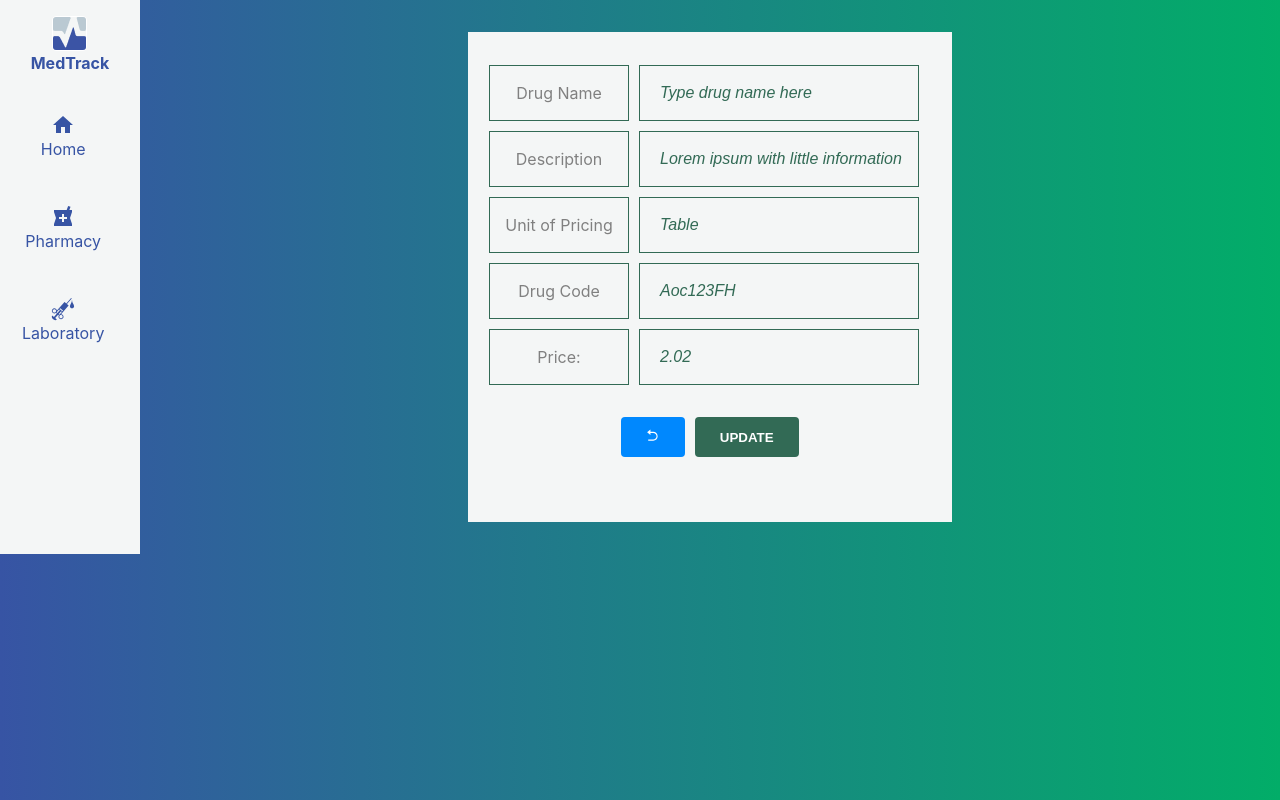
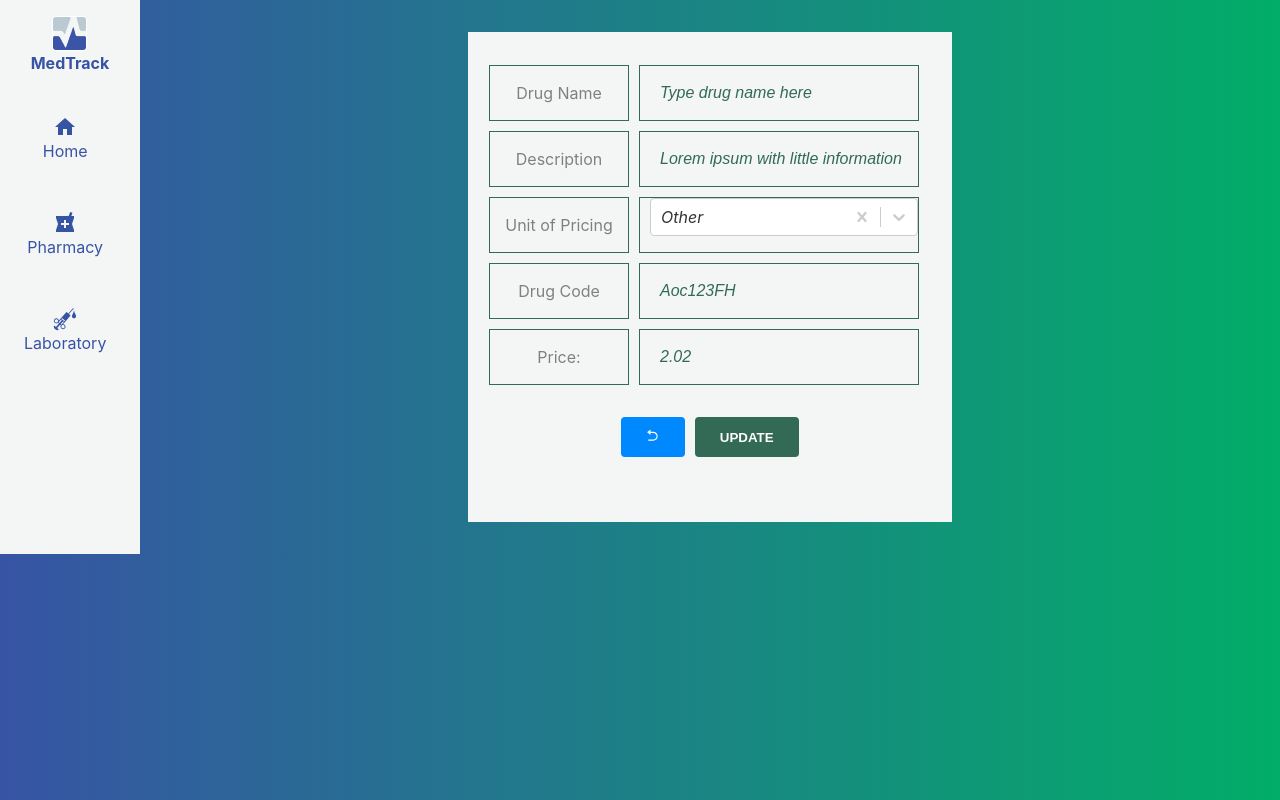
Before and after one commit to abronoma/Project-Medtrack, a React (Vite) app in the folder frontend/: page /updatedrugs/1 in a window 1280 px wide. Built offline with nearby package versions, Linux system fonts and the light colour scheme; no server answers.

Commit message:
Added Creatable

```diff
--- a/frontend/package.json
+++ b/frontend/package.json
@@ -29,6 +29,7 @@
     "react-icons": "^5.0.1",
     "react-redux": "^9.1.0",
     "react-router-dom": "^6.21.3",
+    "react-select": "^5.8.0",
     "react-toastify": "^10.0.4",
     "recharts": "^2.11.0",
     "redux": "^5.0.1",
--- a/frontend/src/components/Piechart.jsx
+++ b/frontend/src/components/Piechart.jsx
@@ -1,12 +1,12 @@
-import React, { PureComponent } from 'react';
+import React, { PureComponent, useEffect, useState } from 'react';
 import { PieChart, Pie, Cell, ResponsiveContainer } from 'recharts';
 
-const data = [
-  { name: 'Group A', value: 400 },
-  { name: 'Group B', value: 300 },
-  { name: 'Group C', value: 300 },
-  { name: 'Group D', value: 200 },
-];
+// const data = [
+//   { name: 'Group A', value: 400 },
+//   { name: 'Group B', value: 300 },
+//   { name: 'Group C', value: 300 },
+//   { name: 'Group D', value: 200 },
+// ];
 
 const COLORS = ['#0088FE', '#00C49F', '#FFBB28', '#FF8042'];
 
@@ -24,6 +24,18 @@ const renderCustomizedLabel = ({ cx, cy, midAngle, innerRadius, outerRadius, per
 };
 
 const PharmStats = ({ inputValue, handleInputChange }) => {
+
+  const [data, setData] = useState([]);
+  const [loading, setLoading] = useState(true);
+  const [error, setError] = useState(null);
+
+  useEffect(() => {
+    fetch('http://localhost:7000/api/getDrugs')
+    .then(response => response.json())
+    .then(data => setData(data))
+    .catch(error => console.error('Error fetching data:', error));
+  }, [])
+
 
     return (
       <ResponsiveContainer width="100%" minWidth={300} height="100%" minHeight={300} style={{zIndex:1}}>
--- a/frontend/src/components/laboratory/labForm.jsx
+++ b/frontend/src/components/laboratory/labForm.jsx
@@ -6,6 +6,8 @@ import { toast } from "react-toastify";
 import LabTable from "./LabTable";
 import { addLabs } from "../../store/thunk";
 import PharmStats from "../Piechart";
+import Creatable from 'react-select/creatable';
+
 
 function LabForm() {
   const dispatch = useDispatch();
@@ -16,9 +18,27 @@ function LabForm() {
   const [labItemCode, setlabItemCode] = useState("");
   const [price, setPrice] = useState("");
 
+  const labOptions = [
+    { value: 'Laboratory', label: 'Laboratory' },
+    { value: 'Radiology', label: 'Radiology' }
+  ]
+
+  const mainCatOptions = [
+    { value: 'Radiography', label: 'Radiography' },
+    { value: 'Magnetic Resonance Imaging(MRI)', label: 'Magnetic Resonance Imaging(MRI)' },
+    { value: 'Computed Tomography(CT)', label: 'Computed Tomography(CT)' },
+    { value: 'Ultrasound(Sonography)', label: 'Ultrasound(Sonography)' },
+    { value: 'Interventional Radiology', label: 'Interventional Radiology' },
+    { value: 'Nuclear Medicine Imaging', label: 'Nuclear Medicine Imaging' },
+  ]
+
   // handling changes
   const inputChangeHandler = (setFunction, event) => {
     setFunction(event.target.value);
+  };
+
+  const labOptionsInputChange = (setter, value) => {
+    setter(value);
   };
 
   const handleSubmit = (event) => {
@@ -84,38 +104,31 @@ function LabForm() {
               placeholder="Type lab name here"
             />
 
-            <select
+            <Creatable
+              isClearable
               className={style.input}
               style={{ width: "135px" }}
               id="labType"
               name="labType"
               value={labType}
-              onChange={(e) => inputChangeHandler(setLabType, e)}
-              placeholder=""
-            >
-              <option value="" disabled selected>
-                Lab Type
-              </option>
-              <option value="Radiology">Radiology</option>
-              <option value="Laboratory">Laboratory</option>
-            </select>
+              options={labOptions}
+              onChange={(e) => labOptionsInputChange(setLabType, e)}
+              placeholder="Lab Type"
+            />
           </div>
 
           <div className={style.marginBottom}>
             <label htmlFor="mainCategory" className={style.label}>
               Main Category
             </label>
-            <select
+            <Creatable
               className={style.input}
               id="mainCategory"
               name="mainCategory"
               value={mainCategory}
-              onChange={(e) => inputChangeHandler(setmainCategory, e)}
-            >
-              <option value="">X-ray</option>
-              <option value="computedTomographyC">computed tomography</option>
-              <option value="fluoroscopy ">fluoroscopy</option>
-            </select>
+              options={mainCatOptions}
+              onChange={(e) => labOptionsInputChange(setmainCategory, e)}
+            />
           </div>
 
           <div className={style.marginBottom}>
--- a/frontend/src/components/landing/Header.module.css
+++ b/frontend/src/components/landing/Header.module.css
@@ -10,6 +10,7 @@
   padding: 1rem;
   text-align: center;
   width: 140px;
+  height: auto;
 }
 
 .nav_items {
@@ -27,7 +28,7 @@
   text-decoration: none;
   color: #3754a4;
   border-radius: 4px;
-  padding: 6px;
+  padding: 8px;
 }
 
 .nav_link:hover {
@@ -37,11 +38,12 @@
 }
 
 .nav_link.active {
+  background-color: #326A55;
   color: black;
 }
 
 .nav_icon {
-  font-size: 1.5rem; /* Adjust icon size as needed */
+  font-size: 1.5rem;
 }
 
 .logo {
--- a/frontend/src/components/pharmacy/Form.jsx
+++ b/frontend/src/components/pharmacy/Form.jsx
@@ -6,6 +6,8 @@ import Table from "./Table";
 import { useDispatch, useSelector } from "react-redux";
 import { addDrugs } from "../../store/thunk";
 import { toast } from "react-toastify";
+import Creatable from 'react-select/creatable';
+
 
 function PharmacyForm() {
   const drug = useSelector((state) => state.drugs);
@@ -14,8 +16,26 @@ function PharmacyForm() {
   const [drugName, setDrugName] = useState("");
   const [description, setDescription] = useState("");
   const [drugCode, setDrugCode] = useState("");
-  const [unitOfPricing, setUnitOfPricing] = useState("");
+  const [unitOfPricing, setUnitOfPricing] = useState(null);
   const [price, setPrice] = useState("");
+
+  const options = [
+    { value: 'Ampoule', label: 'Ampoule' },
+    { value: 'Tablet', label: 'Tablet' },
+    { value: 'Capsule', label: 'Capsule' },
+    { value: '1 ml', label: '1 ml' },
+    { value: '20 ml', label: '20 ml' },
+    { value: '5 G', label: '5G' },
+    { value: '2 G', label: '2G' },
+    { value: '50 G', label: '50 G' },
+    { value: 'Vial', label: 'Vial' },
+    { value: '200 ml', label: '200 ml' },
+    { value: 'Sachet', label: 'Sachet' },
+    { value: '1 Course', label: '1 Course' },
+    { value: '70 ml', label: '70 ml' },
+    { value: '100 ml', label: '100 ml' },
+    { value: '100 G', label: '100 G' },
+ ];
 
   // defining state for the piechart
   const [inputValue, setInputValue] = useState("");
@@ -24,6 +44,11 @@ function PharmacyForm() {
   const handleInputChange = (event) => {
     setInputValue(event.target.value);
   };
+
+   // Handle input changes for unit of pricing
+ const optionsInputChange = (setter, value) => {
+  setter(value);
+};
 
   const inputChangeHandler = (setFunction, event) => {
     setFunction(event.target.value);
@@ -109,32 +134,16 @@ function PharmacyForm() {
             <label htmlFor="unitOfPricing" className={style.label}>
               Unit of Pricing
             </label>
-            <select
+            <Creatable
+              isClearable
               className={style.input}
               id="unitOfPricing"
               name="unitOfPricing"
               value={unitOfPricing}
               placeholder="Select..."
-              onChange={(e) => inputChangeHandler(setUnitOfPricing, e)}
-            >
-              <option value="Ampoule">Ampoule</option>
-              <option value="Tablet">Tablet</option>
-              <option value="Capsule">Capsule</option>
-              <option value="1 ml">1 ml</option>
-              <option value="20 ml">20 ml</option>
-              <option value="5 ">5G</option>
-              <option value="2 G">2G</option>
-              <option value="50 G">50 G</option>
-              <option value="Vial">Vial</option>
-              <option value="200 ml">200 ml</option>
-              <option value="Sachet">Sachet</option>
-              <option value="1 Course">1 Course</option>
-              <option value="70 ml">70 ml</option>
-              <option value="100 ml">100 ml</option>
-              <option value="100 G">100 G</option>
-              <option value="Other">Other</option>
-              <input type="text" id="Other" placeholder="Type here..." />
-            </select>
+              options={options}
+              onChange={(e) => optionsInputChange(setUnitOfPricing, e)}
+            />
           </div>
 
           <div className={style.marginBottom}>
--- a/frontend/src/components/pharmacy/Form.module.css
+++ b/frontend/src/components/pharmacy/Form.module.css
@@ -48,6 +48,20 @@ border: 1px solid #326A55;
 opacity: 0.9;
 background-color: transparent;
 
+}
+
+.options {
+  display: flex;
+  justify-content: center;
+  align-items: center;
+  margin-left: 5px;
+padding-left: 10px;
+width: 280px;
+height: 56px;
+font-style: italic;
+color: #326A55 !important;
+background-color: transparent !important;
+/* border: 1px solid #326A55; */
 }
 
 ::placeholder {
--- a/frontend/src/pages/updateDrugs.jsx
+++ b/frontend/src/pages/updateDrugs.jsx
@@ -5,6 +5,7 @@ import { useParams, useNavigate } from "react-router-dom";
 import { fetchDrugs, updateDrug } from "../store/thunk";
 import { toast } from 'react-toastify'
 import { RiArrowGoBackFill } from "react-icons/ri";
+import Creatable from 'react-select/creatable';
 
 
 function UpdateDrugs() {
@@ -12,6 +13,25 @@ function UpdateDrugs() {
   const dispatch = useDispatch();
   const navigate = useNavigate();
   const { id } = useParams();
+
+  const options = [
+    { value: 'Ampoule', label: 'Ampoule' },
+    { value: 'Tablet', label: 'Tablet' },
+    { value: 'Capsule', label: 'Capsule' },
+    { value: '1 ml', label: '1 ml' },
+    { value: '20 ml', label: '20 ml' },
+    { value: '5 G', label: '5G' },
+    { value: '2 G', label: '2G' },
+    { value: '50 G', label: '50 G' },
+    { value: 'Vial', label: 'Vial' },
+    { value: '200 ml', label: '200 ml' },
+    { value: 'Sachet', label: 'Sachet' },
+    { value: '1 Course', label: '1 Course' },
+    { value: '70 ml', label: '70 ml' },
+    { value: '100 ml', label: '100 ml' },
+    { value: '100 G', label: '100 G' },
+    { value: 'Other', label: 'Other' },
+ ];
 
   const [drug, setDrug] = useState({
     drugName: "",
@@ -29,24 +49,36 @@ function UpdateDrugs() {
     dispatch(fetchDrugs());
   }, [dispatch]);
 
-  const findDrug = updatedDrug.find((item) => {
-    return item._id === id;
-  });
+
+  const findDrug = useSelector((state) => state.drugs.drugs.find(item => item._id === id))
+    // return item._id === id;
+
+    useEffect(() => {
+      if (findDrug) {
+        setUnitOfPricing(findOption(findDrug.unitOfPricing));
+      }
+    }, [findDrug])
+
+  const findOption = (value) => {
+    return options.find(option => option.value === value) || { value: 'Other', label: 'Other'}
+  }
 
   const [drugName, setDrugName] = useState(findDrug?.drugName);
   const [description, setDescription] = useState(findDrug?.description);
   const [drugCode, setDrugCode] = useState(findDrug?.drugCode);
-  const [unitOfPricing, setUnitOfPricing] = useState(findDrug?.unitOfPricing);
+  const [unitOfPricing, setUnitOfPricing] = useState(findOption(findDrug?.unitOfPricing));
   const [price, setPrice] = useState(findDrug?.price);
 
   const handleSubmit = async (event) => {
     event.preventDefault();
 
+    const unitOfPricingValue = unitOfPricing ? unitOfPricing.value : '';
+
     const updatedDrug = {
       _id: id,
       drugName,
       description,
-      unitOfPricing,
+      unitOfPricing: unitOfPricingValue,
       drugCode,
       price,
     };
@@ -54,6 +86,10 @@ function UpdateDrugs() {
     dispatch(updateDrug(updatedDrug));
     toast.success("Updated successfully!")
     navigate("/pharmacy");
+  };
+
+  const optionsInputChange = (setter, value) => {
+    setter(value);
   };
 
   const inputChangeHandler = (setter, e) => {
@@ -98,14 +134,15 @@ function UpdateDrugs() {
             <label htmlFor="unitOfPricing" className={style.label}>
               Unit of Pricing
             </label>
-            <input
-              type="text"
+            <Creatable
+              isClearable
               className={style.input}
               id="unitOfPricing"
               name="unitOfPricing"
               value={unitOfPricing}
-              onChange={(e) => inputChangeHandler(setUnitOfPricing, e)}
-              placeholder="Table"
+              placeholder="Select..."
+              options={options}
+              onChange={(e) => optionsInputChange(setUnitOfPricing, e)}
             />
           </div>
 
```
Also changed, not shown: 1 other file (tests, documents, lock files or other folders).
